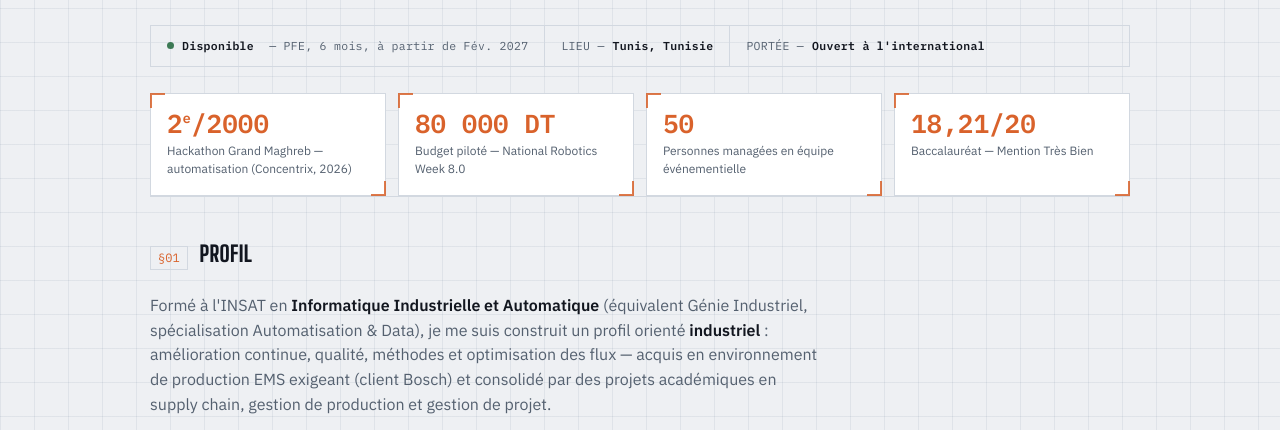
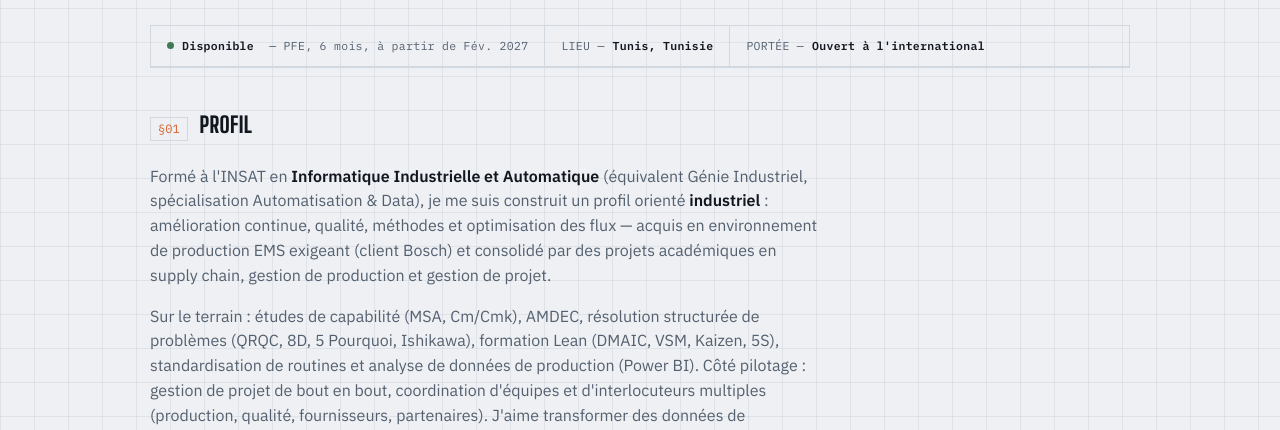
Before and after one commit to mohamedamineayadi03/portfolio, a plain HTML site: page index.html in a window 1280 px wide. Shown: the part 332-762 px from the top of the page. Drawn offline with Linux system fonts and the light colour scheme.

Commit message:
Suppression des chiffres clés

```diff
--- a/index.html
+++ b/index.html
@@ -273,13 +273,6 @@
       <div class="status-item"><span class="live-dot"></span> <b>Disponible</b>&nbsp;— PFE, 6 mois, à partir de Fév. 2027</div>
       <div class="status-item">LIEU — <b>Tunis, Tunisie</b></div>
       <div class="status-item">PORTÉE — <b>Ouvert à l'international</b></div>
-    </div>
-
-    <div class="stat-row reveal">
-      <div class="stat plate"><b class="mono">2<sup style="font-size:14px;">e</sup>/2000</b><span>Hackathon Grand Maghreb — automatisation (Concentrix, 2026)</span></div>
-      <div class="stat plate"><b class="mono">80 000 DT</b><span>Budget piloté — National Robotics Week 8.0</span></div>
-      <div class="stat plate"><b class="mono">50</b><span>Personnes managées en équipe événementielle</span></div>
-      <div class="stat plate"><b class="mono">18,21/20</b><span>Baccalauréat — Mention Très Bien</span></div>
     </div>
   </header>
 
```
